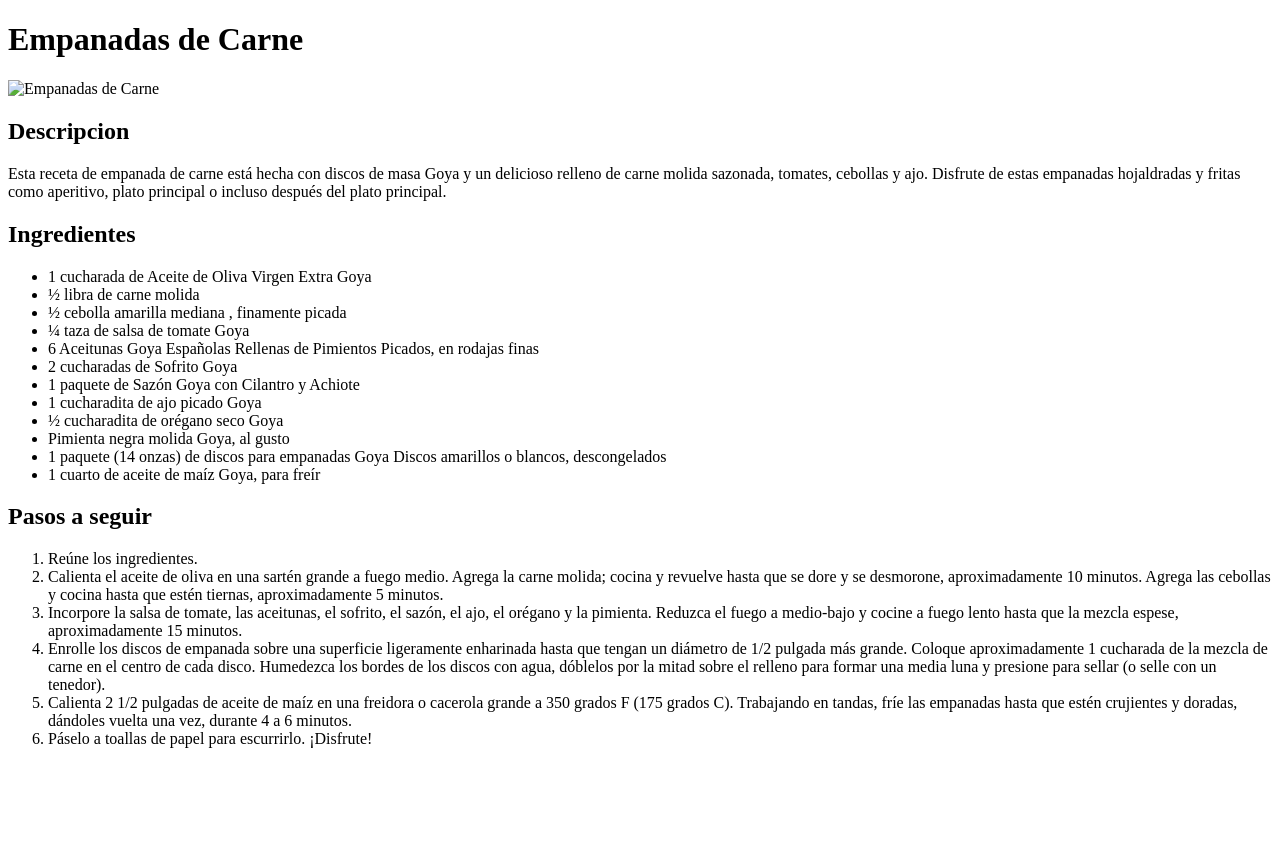
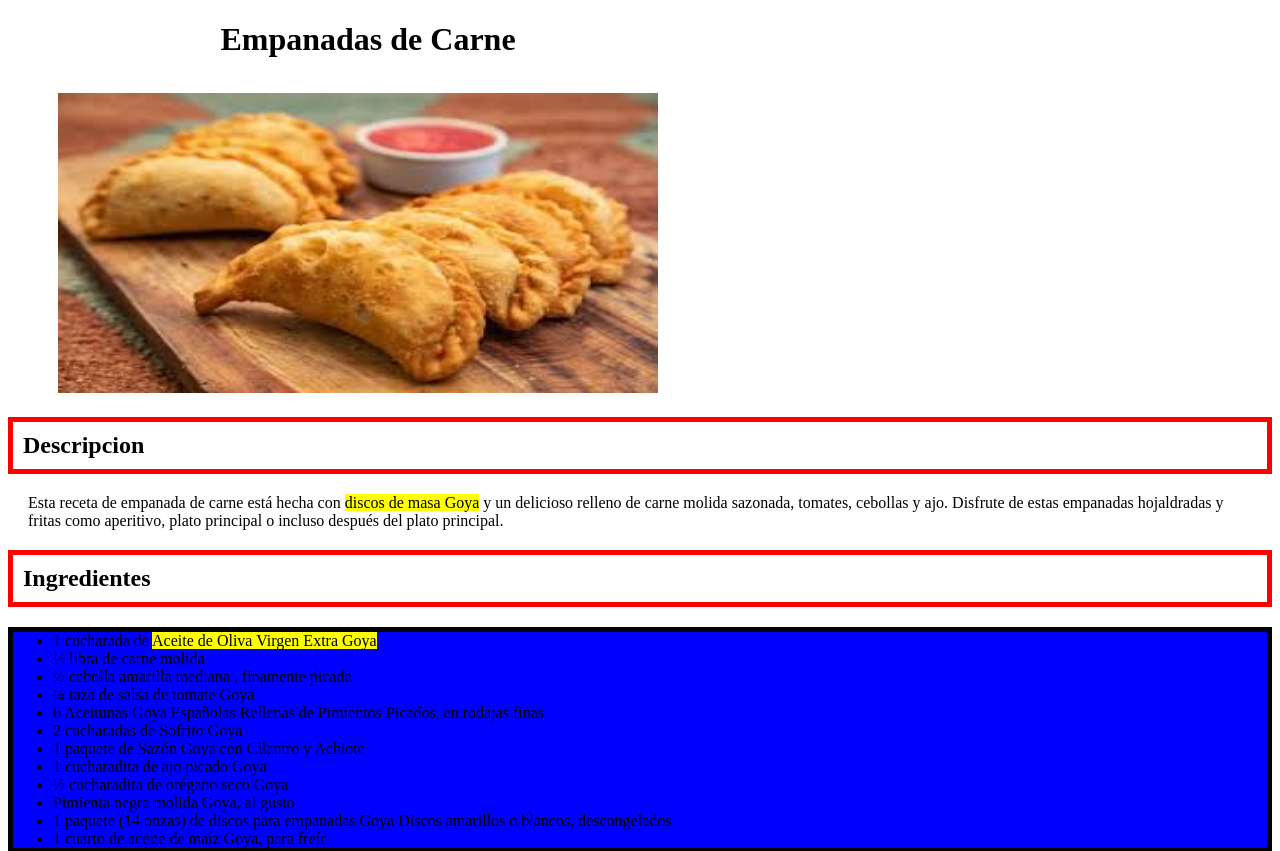
Before and after one commit to Mesitor/odin-recipes, a plain HTML site: page recipes/empanadas.html in a window 1280 px wide. Shown: the top 851 px of the page. Before the commit the page ends 800 px from the top, so only its background shows below. Drawn offline with Linux system fonts and the light colour scheme.

Commit message:
Editar empanadas.html y style_empanadas.css

```diff
--- a/recipes/empanadas.html
+++ b/recipes/empanadas.html
@@ -3,19 +3,20 @@
 <head>
     <meta charset="UTF-8">
     <title>Empanadas de Carne</title>
+    <link rel="stylesheet" href="style_empanadas.css">
 </head>
 <body>
     <h1>Empanadas de Carne</h1>
-    <img src="../img/empanadas.png" alt="Empanadas de Carne">
+    <img class="image" src="../img/empanadas.jpeg" alt="Empanadas de Carne">
     <h2>Descripcion</h2>
-    <p>Esta receta de empanada de carne está hecha con discos de masa Goya y un delicioso
+    <p>Esta receta de empanada de carne está hecha con <span class="goya">discos de masa Goya</span> y un delicioso
         relleno de carne molida sazonada, tomates, cebollas y ajo.
         Disfrute de estas empanadas hojaldradas y fritas como aperitivo, plato principal o
         incluso después del plato principal.
     </p>
     <h2>Ingredientes</h2>
     <ul>
-        <li>1 cucharada de Aceite de Oliva Virgen Extra Goya</li>
+        <li>1 cucharada de <span class="goya">Aceite de Oliva Virgen Extra Goya</span> </li>
         <li>½ libra de carne molida</li>
         <li>½ cebolla amarilla mediana , finamente picada</li>
         <li>¼ taza de salsa de tomate Goya</li>
@@ -44,7 +45,7 @@
         <li>Calienta 2 1/2 pulgadas de aceite de maíz en una freidora o cacerola grande a 350 grados F (175 grados C).
             Trabajando en tandas, fríe las empanadas hasta que estén crujientes y doradas, dándoles vuelta
             una vez, durante 4 a 6 minutos.</li>
-        <li>Páselo a toallas de papel para escurrirlo. ¡Disfrute!</li>
+        <li>Páselo a toallas de papel para escurrirlo. <span class="disfrute">¡Disfrute!</span></li>
     </ol>
 </body>
 </html>
--- /dev/null
+++ b/recipes/style_empanadas.css
@@ -0,0 +1,48 @@
+html{
+    box-sizing: border-box;
+}
+
+*,
+*::before,
+*::after{
+    box-sizing: inherit;
+}
+
+h1{
+    text-align: center;
+    width: 720px;
+    height: 50px;
+
+}
+
+.image{
+    width: 600px;
+    height: 300px;
+    margin-left: 50px ;
+}
+
+h2{
+    padding: 10px;
+    border: 5px solid red;
+}
+
+p{
+    margin: 20px;
+}
+
+ul{
+    background-color: blue;
+    border: 5px solid black;
+}
+
+ol{
+    border: 5px solid green;
+}
+
+.goya{
+    background-color: yellow;
+}
+
+.disfrute{
+    background-color: green;
+}
```
